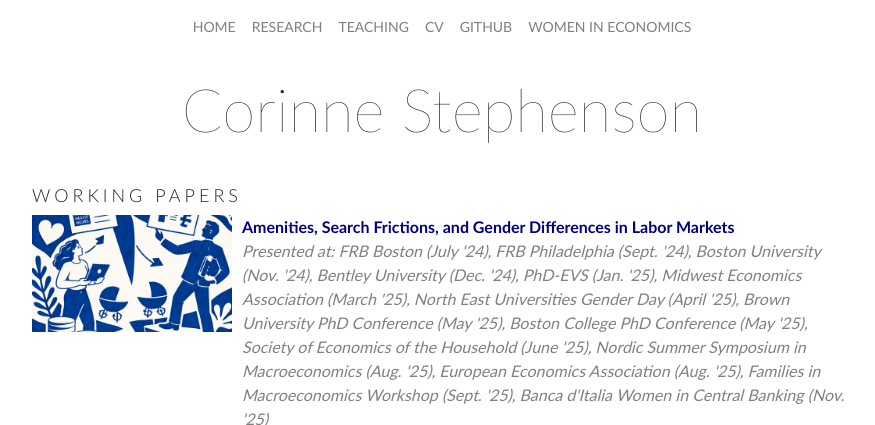
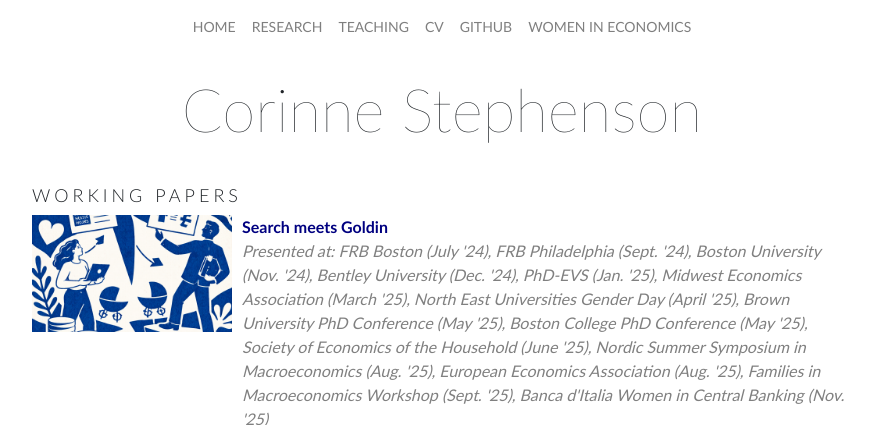
Before and after one commit to econocorinne/econocorinne.github.io, a Jekyll site: the page built from research.html, in a window 1280 px wide, cut to the strip 0-425 px from the top of the page. Shown: the whole strip, without its empty margins (198-1073 px from the left). Built offline with Jekyll 4.4.1, drawn with Linux system fonts in a browser that asks for light colours.

Commit message:
Rename gender paper title to "Search meets Goldin"
Co-Authored-By: Claude Opus 4.6 (1M context) <noreply@anthropic.com>

```diff
--- a/research.html
+++ b/research.html
@@ -66,7 +66,7 @@ title: Corinne's Research Projects
           <img src="/assets/images/gender_paper.png" alt="Paper Icon" style="width: 200px; height: auto; margin-right: 10px;">
           <div>
             <a href="/papers/Corinne_gender.pdf">
-              <span class="navy-title">Amenities, Search Frictions, and Gender Differences in Labor Markets</span>
+              <span class="navy-title">Search meets Goldin</span>
             </a>
             <p class="presentations">
               Presented at: FRB Boston (July '24), FRB Philadelphia (Sept. '24), Boston University (Nov. '24), Bentley University (Dec. '24), PhD-EVS (Jan. '25), Midwest Economics Association (March '25), North East Universities Gender Day (April '25), Brown University PhD Conference (May '25), Boston College PhD Conference (May '25), Society of Economics of the Household (June '25), Nordic Summer Symposium in Macroeconomics (Aug. '25), European Economics Association (Aug. '25), Families in Macroeconomics Workshop (Sept. '25), Banca d'Italia Women in Central Banking (Nov. '25)
```
